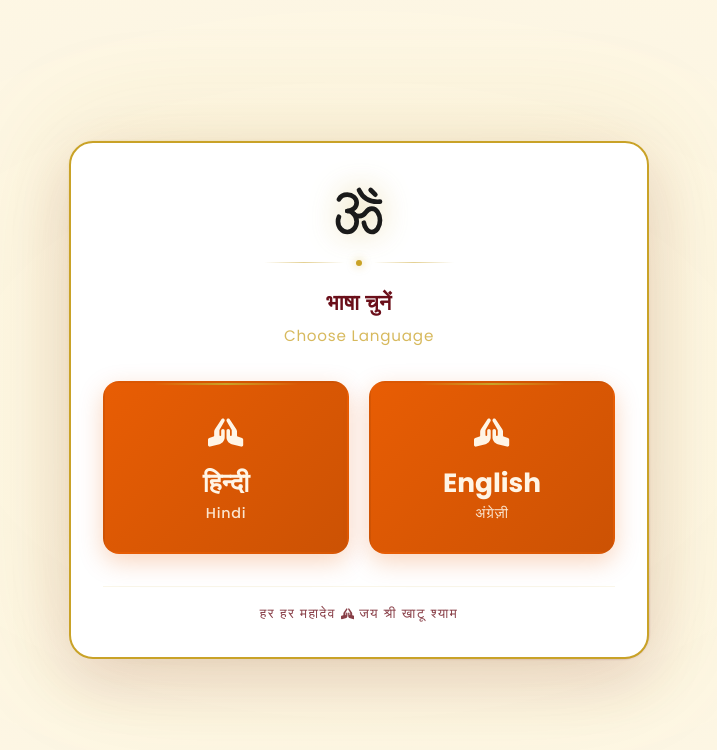
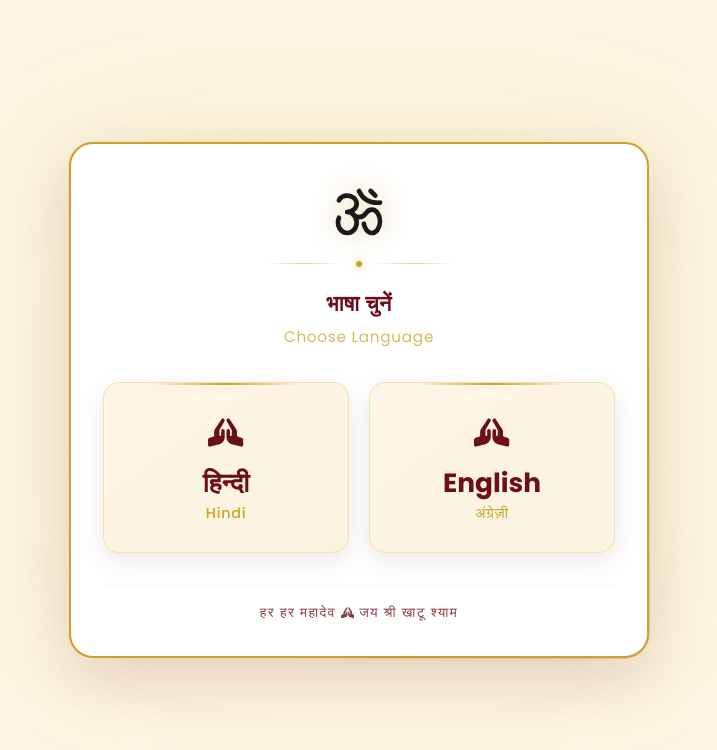
Before and after one commit to kannu25003-beep/donation2.0, a React (Vite) app: page / in a window 1280 px wide. Shown: the top 750 px of the page, without its empty margins (281-998 px from the left). Built offline with nearby package versions, Linux system fonts and the light colour scheme.

Commit message:
Change language modal buttons to cream

```diff
--- a/src/components/LanguageModal.css
+++ b/src/components/LanguageModal.css
@@ -135,12 +135,12 @@
   justify-content: center;
   padding: 2rem 1rem 1.75rem;
   border-radius: 16px;
-  border: 2px solid transparent;
-  background: linear-gradient(135deg, var(--accent, #E85D04) 0%, #CC5204 100%);
+  border: 1px solid rgba(201, 162, 39, 0.25);
+  background: linear-gradient(145deg, #FFF5E6 0%, #FAF3E0 100%);
   cursor: pointer;
   transition: all 0.35s cubic-bezier(0.4, 0, 0.2, 1);
   overflow: hidden;
-  box-shadow: 0 8px 24px rgba(232, 93, 4, 0.25);
+  box-shadow: 0 8px 24px rgba(107, 15, 26, 0.1);
 }
 
 .lang-card::before {
@@ -157,8 +157,8 @@
   border-color: var(--secondary, #C9A227);
   transform: translateY(-6px);
   box-shadow:
-    0 15px 35px rgba(232, 93, 4, 0.4),
-    0 0 30px rgba(201, 162, 39, 0.4);
+    0 15px 35px rgba(107, 15, 26, 0.2),
+    0 0 30px rgba(201, 162, 39, 0.2);
 }
 
 .lang-card:hover::before {
@@ -188,14 +188,14 @@
   display: block;
   line-height: 1;
   opacity: 1;
-  color: #FFF5E6;
+  color: var(--primary, #6B0F1A);
 }
 
 /* Primary label (large) */
 .lang-card__primary {
   font-size: 1.65rem;
   font-weight: 700;
-  color: #FFF5E6;
+  color: var(--primary, #6B0F1A);
   line-height: 1.2;
   margin-bottom: 0.3rem;
   position: relative;
@@ -205,7 +205,7 @@
 /* Secondary label (small, alternate script) */
 .lang-card__secondary {
   font-size: 0.9rem;
-  color: rgba(255, 245, 230, 0.9);
+  color: var(--secondary, #C9A227);
   font-weight: 500;
   letter-spacing: 0.05em;
   position: relative;
```
